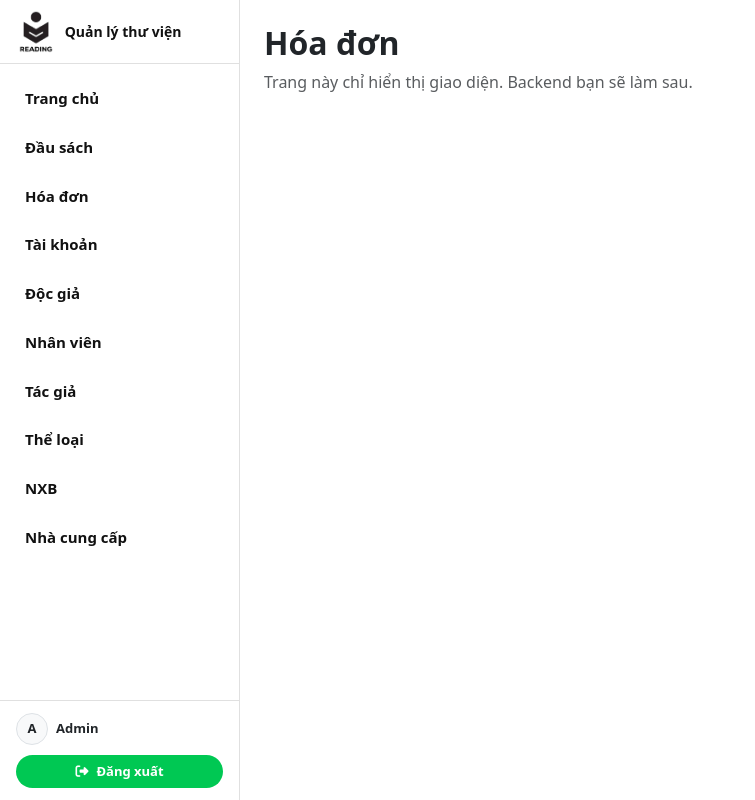
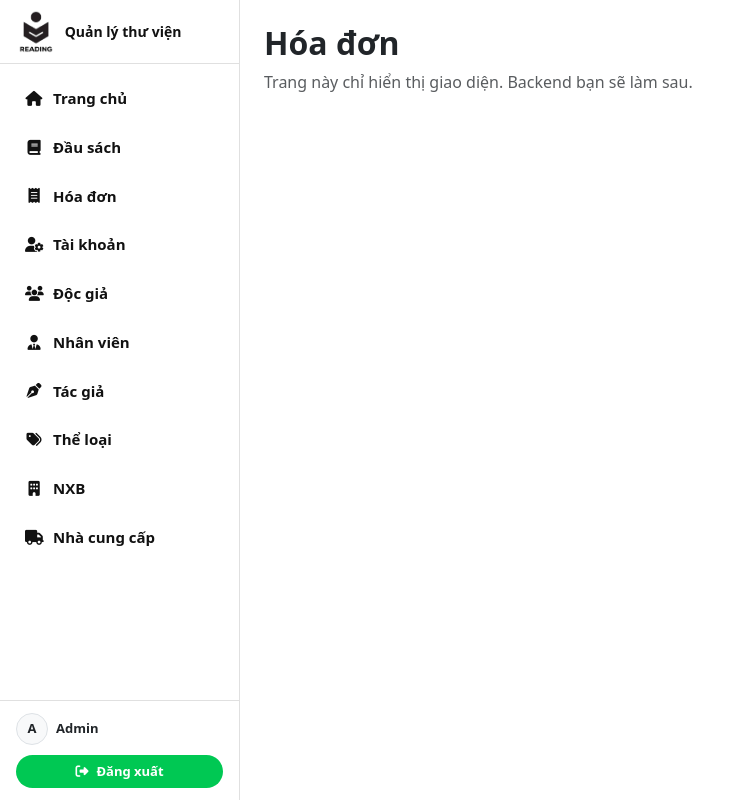
Before and after one commit to VThangws/Web2, a PHP site: page /admin/QuanLy/HoaDon/QL_HoaDon.php in a window 1280 px wide. Shown: the whole page, without its empty margins (0-755 px from the left). Run offline with PHP 8.4, Linux system fonts and the light colour scheme.

Commit message:
update gdien admin

```diff
--- a/admin/layout/admin_sidebar.php
+++ b/admin/layout/admin_sidebar.php
@@ -23,6 +23,7 @@ if (isset($_SESSION['user_id'])) {
 ?>
 
 <link rel="stylesheet" href="/assets/css/header.css">
+<link rel="stylesheet" href="https://cdnjs.cloudflare.com/ajax/libs/font-awesome/6.7.2/css/all.min.css">
 <link rel="stylesheet" href="/assets/css/admin_sidebar.css">
 
 <aside class="admin-sidebar" aria-label="Menu quản trị">
@@ -35,16 +36,66 @@ if (isset($_SESSION['user_id'])) {
 
     <nav class="admin-sidebar-nav">
         <ul>
-            <li><a href="/admin/adminMenu.php">Trang chủ</a></li>
-            <li><a href="/admin/QuanLy/Sach/DauSach/QL_DauSach.php">Đầu sách</a></li>
-            <li><a href="/admin/QuanLy/HoaDon/QL_HoaDon.php">Hóa đơn</a></li>
-            <li><a href="/admin/QuanLy/TaiKhoan/QL_TaiKhoan.php">Tài khoản</a></li>
-            <li><a href="/admin/QuanLy/DocGia/QL_DocGia.php">Độc giả</a></li>
-            <li><a href="/admin/QuanLy/NhanVien/QL_NhanVien.php">Nhân viên</a></li>
-            <li><a href="/admin/QuanLy/TacGia/QL_TacGia.php">Tác giả</a></li>
-            <li><a href="/admin/QuanLy/Sach/TheLoai/QL_TheLoai.php">Thể loại</a></li>
-            <li><a href="/admin/QuanLy/Sach/NhaXuatBan/QL_NhaXuatBan.php">NXB</a></li>
-            <li><a href="/admin/QuanLy/NhaCungCap/QL_NhaCungCap.php">Nhà cung cấp</a></li>
+            <li>
+                <a href="/admin/adminMenu.php">
+                    <i class="fa-solid fa-house admin-nav-icon" aria-hidden="true"></i>
+                    <span>Trang chủ</span>
+                </a>
+            </li>
+            <li>
+                <a href="/admin/QuanLy/Sach/DauSach/QL_DauSach.php">
+                    <i class="fa-solid fa-book admin-nav-icon" aria-hidden="true"></i>
+                    <span>Đầu sách</span>
+                </a>
+            </li>
+            <li>
+                <a href="/admin/QuanLy/HoaDon/QL_HoaDon.php">
+                    <i class="fa-solid fa-receipt admin-nav-icon" aria-hidden="true"></i>
+                    <span>Hóa đơn</span>
+                </a>
+            </li>
+            <li>
+                <a href="/admin/QuanLy/TaiKhoan/QL_TaiKhoan.php">
+                    <i class="fa-solid fa-user-gear admin-nav-icon" aria-hidden="true"></i>
+                    <span>Tài khoản</span>
+                </a>
+            </li>
+            <li>
+                <a href="/admin/QuanLy/DocGia/QL_DocGia.php">
+                    <i class="fa-solid fa-users admin-nav-icon" aria-hidden="true"></i>
+                    <span>Độc giả</span>
+                </a>
+            </li>
+            <li>
+                <a href="/admin/QuanLy/NhanVien/QL_NhanVien.php">
+                    <i class="fa-solid fa-user-tie admin-nav-icon" aria-hidden="true"></i>
+                    <span>Nhân viên</span>
+                </a>
+            </li>
+            <li>
+                <a href="/admin/QuanLy/TacGia/QL_TacGia.php">
+                    <i class="fa-solid fa-pen-nib admin-nav-icon" aria-hidden="true"></i>
+                    <span>Tác giả</span>
+                </a>
+            </li>
+            <li>
+                <a href="/admin/QuanLy/Sach/TheLoai/QL_TheLoai.php">
+                    <i class="fa-solid fa-tags admin-nav-icon" aria-hidden="true"></i>
+                    <span>Thể loại</span>
+                </a>
+            </li>
+            <li>
+                <a href="/admin/QuanLy/Sach/NhaXuatBan/QL_NhaXuatBan.php">
+                    <i class="fa-solid fa-building admin-nav-icon" aria-hidden="true"></i>
+                    <span>NXB</span>
+                </a>
+            </li>
+            <li>
+                <a href="/admin/QuanLy/NhaCungCap/QL_NhaCungCap.php">
+                    <i class="fa-solid fa-truck admin-nav-icon" aria-hidden="true"></i>
+                    <span>Nhà cung cấp</span>
+                </a>
+            </li>
         </ul>
     </nav>
 
--- a/assets/css/admin_sidebar.css
+++ b/assets/css/admin_sidebar.css
@@ -92,7 +92,9 @@ body.admin-has-sidebar .search-header-bar {
 }
 
 .admin-sidebar-nav a {
-  display: block;
+  display: flex;
+  align-items: center;
+  gap: 10px;
   padding: 12px 14px;
   color: #111;
   text-decoration: none;
@@ -101,6 +103,12 @@ body.admin-has-sidebar .search-header-bar {
   line-height: 1.25;
   border-radius: 10px;
   border: 1px solid transparent;
+}
+
+.admin-nav-icon {
+  width: 18px;
+  text-align: center;
+  flex: 0 0 18px;
 }
 
 .admin-sidebar-nav a:hover {
```
